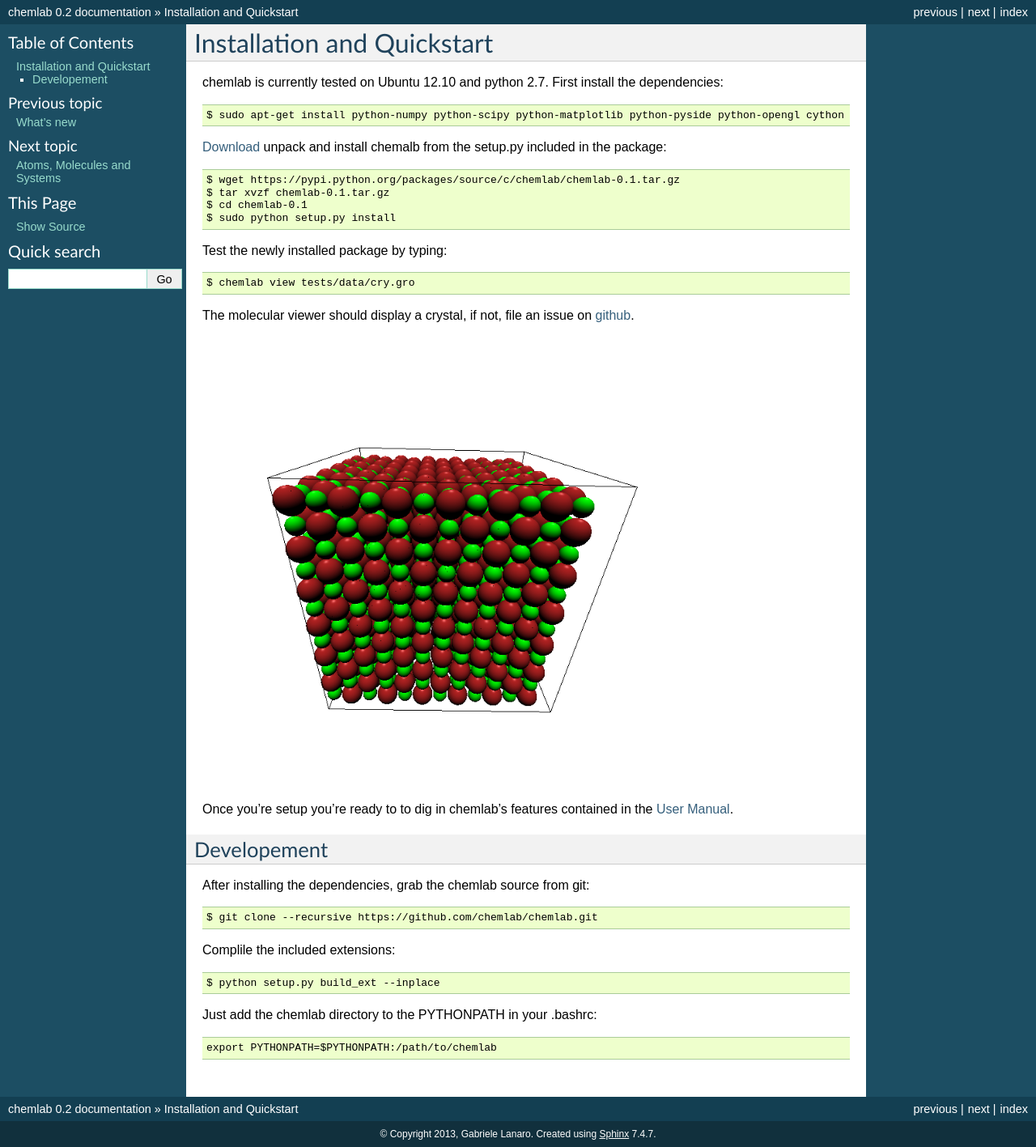
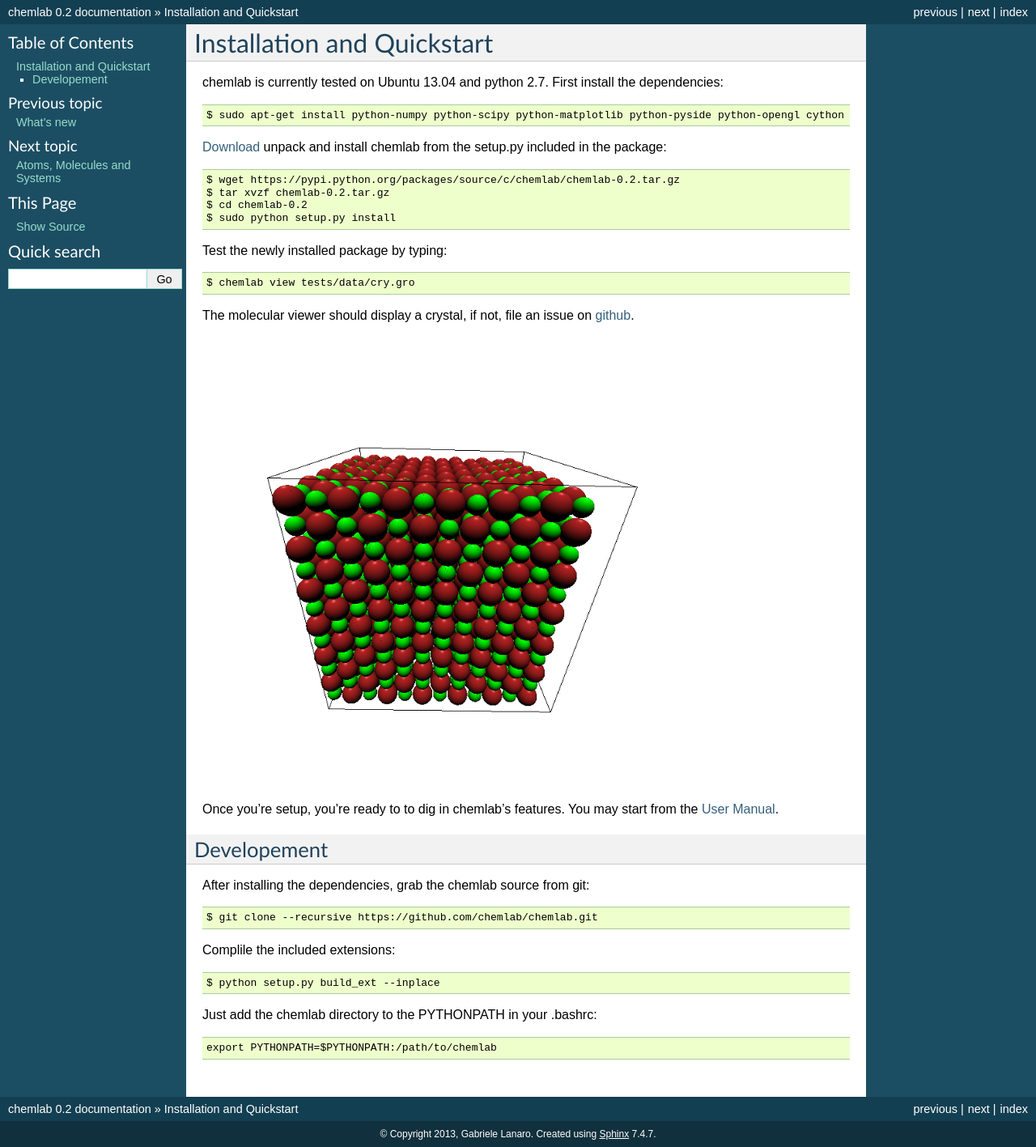
Before and after one commit to chemlab/chemlab, a Sphinx documentation site: the page built from docs/installation.rst, in a window 1280 px wide. Shown: the whole page at 81% size. Built offline with Sphinx 7.4.7, drawn with Linux system fonts in a browser that asks for light colours; formulas are drawn with MathJax 3.

Commit message:
Updating references to the 0.2 version

```diff
--- a/docs/installation.rst
+++ b/docs/installation.rst
@@ -2,18 +2,18 @@
 Installation and Quickstart
 ===========================
 
-chemlab is currently tested on Ubuntu 12.10 and python 2.7. First
+chemlab is currently tested on Ubuntu 13.04 and python 2.7. First
 install the dependencies::
 
     $ sudo apt-get install python-numpy python-scipy python-matplotlib python-pyside python-opengl cython
 
 `Download
-<https://pypi.python.org/packages/source/c/chemlab/chemlab-0.1.tar.gz>`_
-unpack and install chemalb from the setup.py included in the package::
+<https://pypi.python.org/packages/source/c/chemlab/chemlab-0.2.tar.gz>`_
+unpack and install chemlab from the setup.py included in the package::
 
-    $ wget https://pypi.python.org/packages/source/c/chemlab/chemlab-0.1.tar.gz
-    $ tar xvzf chemlab-0.1.tar.gz
-    $ cd chemlab-0.1
+    $ wget https://pypi.python.org/packages/source/c/chemlab/chemlab-0.2.tar.gz
+    $ tar xvzf chemlab-0.2.tar.gz
+    $ cd chemlab-0.2
     $ sudo python setup.py install
 
 Test the newly installed package by typing::
@@ -26,8 +26,8 @@ on `github <http://github.com/chemlab/chemlab/issues>`_.
 .. image:: _static/licl.png
            :width: 600px
 
-Once you're setup you're ready to to dig in chemlab's
-features contained in the :ref:`user-manual`.
+Once you're setup, you're ready to to dig in chemlab's
+features. You may start from the :ref:`user-manual`.
 
 Developement
 ------------
```
Also changed, not shown: 2 other files.
